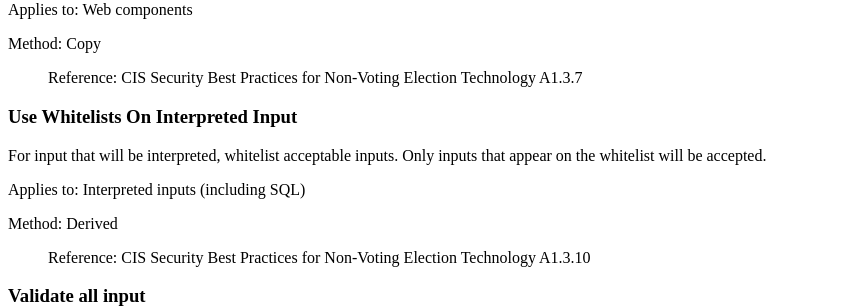
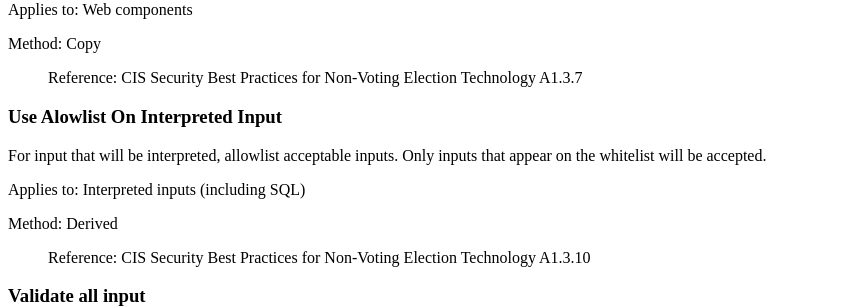
Before and after one commit to it-dept-cis/RABET-V-Pilot, a Sphinx documentation site: the page built from docs/source/Security_Services_Capability_Maturity_Index/Injection_Prevention_Requirements.md, in a window 1280 px wide and 900 px high, scrolled down 579 px. Shown: the part 154-462 px from the top of the window, without its empty margins (0-860 px from the left). Built offline with Sphinx 7.4.7, drawn with Linux system fonts in a browser that asks for light colours.

Commit message:
replaced Whitelist with Allowlist

```diff
--- a/docs/source/Security_Services_Capability_Maturity_Index/Injection_Prevention_Requirements.md
+++ b/docs/source/Security_Services_Capability_Maturity_Index/Injection_Prevention_Requirements.md
@@ -36,9 +36,9 @@
 
 > Reference: CIS Security Best Practices for Non-Voting Election Technology A1.3.7
 
-### Use Whitelists On Interpreted Input
+### Use Alowlist On Interpreted Input
 
-For input that will be interpreted, whitelist acceptable inputs. Only inputs that appear on the whitelist will be accepted.
+For input that will be interpreted, allowlist acceptable inputs. Only inputs that appear on the whitelist will be accepted.
 
 Applies to: Interpreted inputs (including SQL)
 
```
